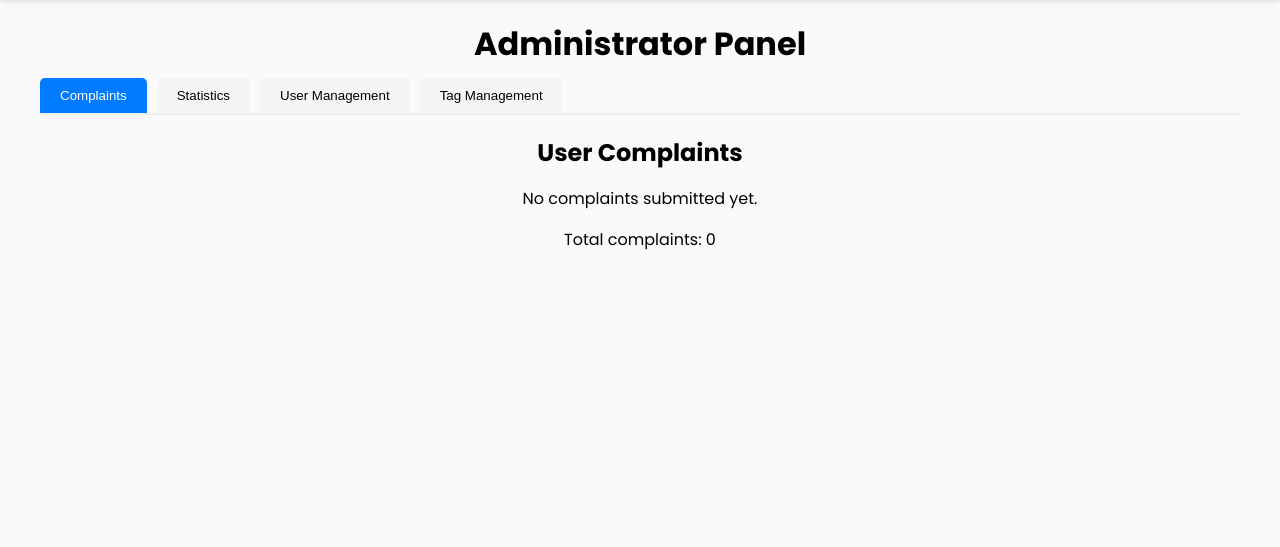
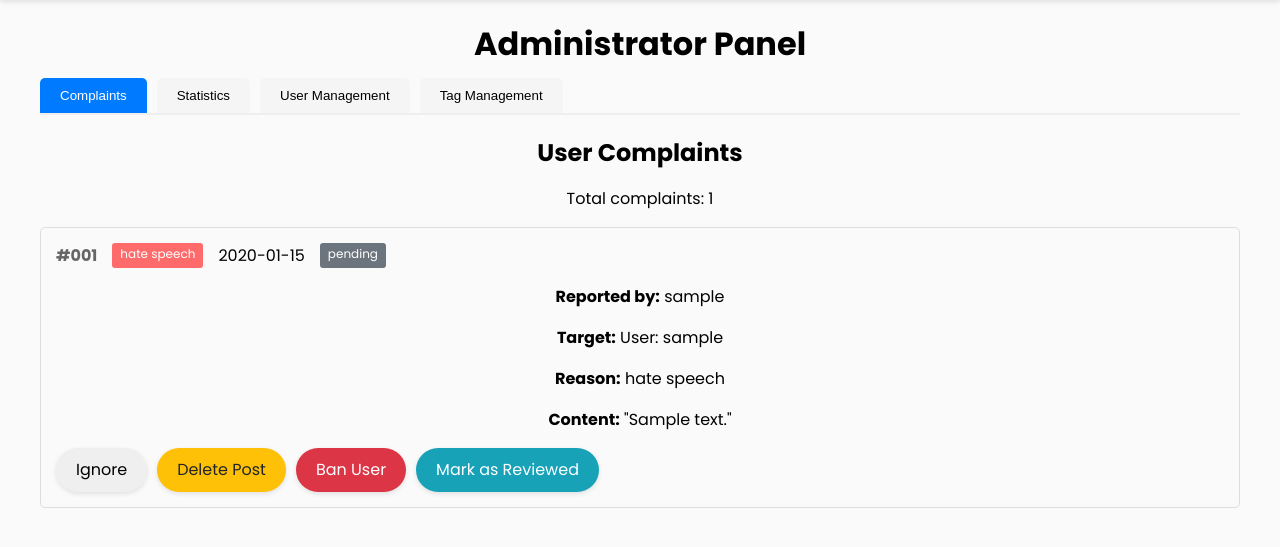
Before and after one commit to Ania2727/chatterchums, a Django app: page /users/admin-panel/ in a window 1280 px wide. Shown: the part 100-647 px from the top of the page. Run offline with Django 5.2, Linux system fonts and the light colour scheme; a user stored in the database is signed in; tables that the repository leaves empty hold one stand-in row (values such as "Sample post"); data that the repository does not hold is empty; some libraries are stand-ins or nearby versions.

Commit message:
complaints can be seen

```diff
--- a/users/templates/admin_tabs/complaints.html
+++ b/users/templates/admin_tabs/complaints.html
@@ -1,5 +1,6 @@
 <h2>User Complaints</h2>
 
+<p>Total complaints: <span id="total-count">...</span></p>
 <div class="complaints-list">
     {% for complaint in complaints %}
         <div class="complaint-item">
@@ -38,8 +39,6 @@
         <p>No complaints submitted yet.</p>
     {% endfor %}
 </div>
-
-<p>Total complaints: {{ complaints|length }}</p>
 
 <style>
 .complaint-item {
@@ -84,15 +83,58 @@
 </style>
 
 <script>
+    fetch('{% url "users:admin_complaints_json" %}')
+    .then(response => response.json())
+    .then(data => {
+        const listContainer = document.querySelector('.complaints-list');
+        listContainer.innerHTML = '';
+
+        if (!data.complaints.length) {
+            listContainer.innerHTML = '<p>No complaints submitted yet.</p>';
+        } else {
+            data.complaints.forEach(complaint => {
+                const div = document.createElement('div');
+                div.className = 'complaint-item';
+                div.innerHTML = `
+                    <div class="complaint-header">
+                        <span class="complaint-id">#${String(complaint.id).padStart(3, '0')}</span>
+                        <span class="complaint-type">${complaint.type}</span>
+                        <span class="complaint-date">${complaint.time}</span>
+                        <span class="complaint-status">${complaint.status}</span>
+                    </div>
+                    <div class="complaint-details">
+                        <p><strong>Reported by:</strong> ${complaint.author}</p>
+                        <p><strong>Target:</strong> ${complaint.target_display}</p>
+                        <p><strong>Reason:</strong> ${complaint.reason}</p>
+                        <p><strong>Content:</strong> "${complaint.text}"</p>
+                    </div>
+                    <div class="complaint-actions">
+                        <button class="btn btn-success" data-action="dismiss" data-id="${complaint.id}">Ignore</button>
+                        <button class="btn btn-warning" data-action="delete" data-id="${complaint.id}">Delete Post</button>
+                        <button class="btn btn-danger" data-action="ban" data-id="${complaint.id}">Ban User</button>
+                        <button class="btn btn-info" data-action="reviewed" data-id="${complaint.id}">Mark as Reviewed</button>
+                    </div>
+                `;
+                listContainer.appendChild(div);
+            });
+        }
+
+        document.getElementById('total-count').textContent = data.complaints.length;
+    })
+    .catch(error => {
+        console.error('Error loading complaints:', error);
+    });
 document.addEventListener('DOMContentLoaded', function() {
-    // Handle all complaint action buttons
-    document.querySelectorAll('.complaint-actions button').forEach(button => {
-        button.addEventListener('click', function() {
-            const action = this.getAttribute('data-action');
-            const complaintId = this.getAttribute('data-id');
+    const listContainer = document.querySelector('.complaints-list');
 
-            handleComplaintAction(action, complaintId, this);
-        });
+    listContainer.addEventListener('click', function(event) {
+        const button = event.target.closest('button[data-action]');
+        if (!button) return; // Клік не по кнопці з data-action — ігноруємо
+
+        const action = button.getAttribute('data-action');
+        const complaintId = button.getAttribute('data-id');
+
+        handleComplaintAction(action, complaintId, button);
     });
 });
 
--- a/users/urls.py
+++ b/users/urls.py
@@ -36,7 +36,7 @@ urlpatterns = [
     path('unban/<int:user_id>/', unban_user, name='unban_user'),
     path('complaints/<int:complaint_id>/dismiss', dismiss_complaint, name='dismiss_complaint'),
     path('edit-interests/', edit_interests, name='edit_interests'),
-    path('admin/complaints/', admin_complaints_view, name='admin_complaints'),
+    path('admin/complaints/json/', admin_complaints_json_view, name='admin_complaints_json'),
     path('admin/complaints/dismiss/<int:complaint_id>/', dismiss_complaint, name='dismiss_complaint'),
     path('admin/complaints/delete-post/<int:complaint_id>/', delete_post_complaint, name='delete_post_complaint'),
     path('admin/complaints/ban-user/<int:complaint_id>/', ban_user_complaint, name='ban_user_complaint'),
--- a/users/views.py
+++ b/users/views.py
@@ -736,22 +736,50 @@ def forum_statistics(request):
 
 
 @login_required
-def admin_complaints_view(request):
+def admin_complaints_json_view(request):
     complaints = Complaint.objects.select_related(
         'author',
         'user_target', 'forum_target', 'topic_target', 'comment_target'
     ).order_by('-complaint_time')
 
-    # Add a method to get status display if it doesn't exist
+    data = []
+
     for complaint in complaints:
-        if not hasattr(complaint, 'complaint_status_display'):
-            complaint.complaint_status_display = complaint.get_status_display()
+        target = None
+        target_type = None
+        target_display = None
 
-    context = {
-        'complaints': complaints,
-    }
+        if complaint.user_target:
+            target_type = 'user'
+            target = complaint.user_target.username
+            target_display = f'User: {target}'
+        elif complaint.forum_target:
+            target_type = 'forum'
+            target = complaint.forum_target.id
+            target_display = f'Forum: {complaint.forum_target.title}'
+        elif complaint.topic_target:
+            target_type = 'topic'
+            target = complaint.topic_target.id
+            target_display = f'Topic: {complaint.topic_target.title}'
+        elif complaint.comment_target:
+            target_type = 'comment'
+            target = complaint.comment_target.id
+            target_display = f'Comment by {complaint.comment_target.author.username}'
 
-    return render(request, 'complaints.html', context)
+        data.append({
+            'id': complaint.id,
+            'type': complaint.get_complaint_type_display(),
+            'status': complaint.get_status_display(),
+            'time': complaint.complaint_time.strftime('%Y-%m-%d'),
+            'reason': complaint.get_complaint_type_display(),
+            'text': complaint.complaint_text,
+            'author': complaint.author.username,
+            'target_type': target_type,
+            'target': target,
+            'target_display': target_display,
+        })
+
+    return JsonResponse({'complaints': data})
 
 @login_required
 def ban_user(request, user_id):
```
